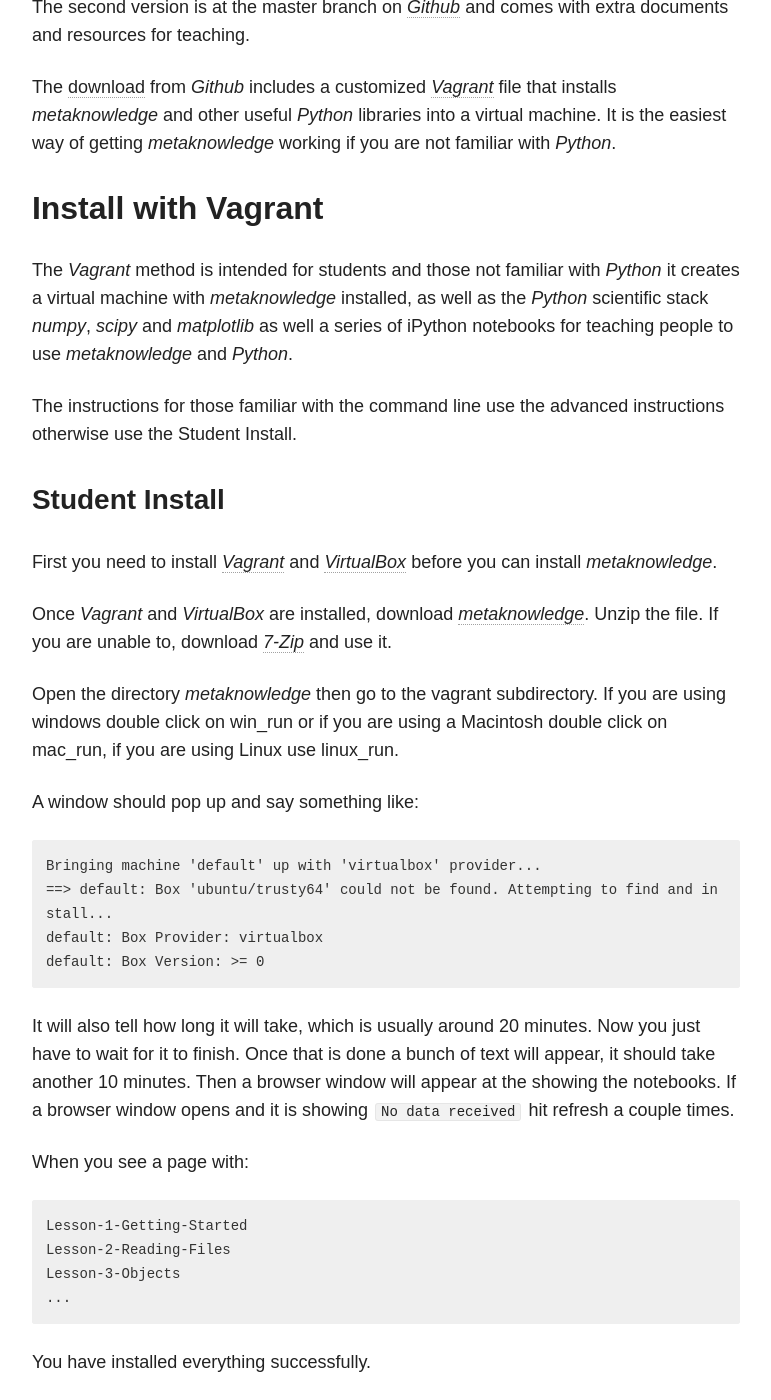
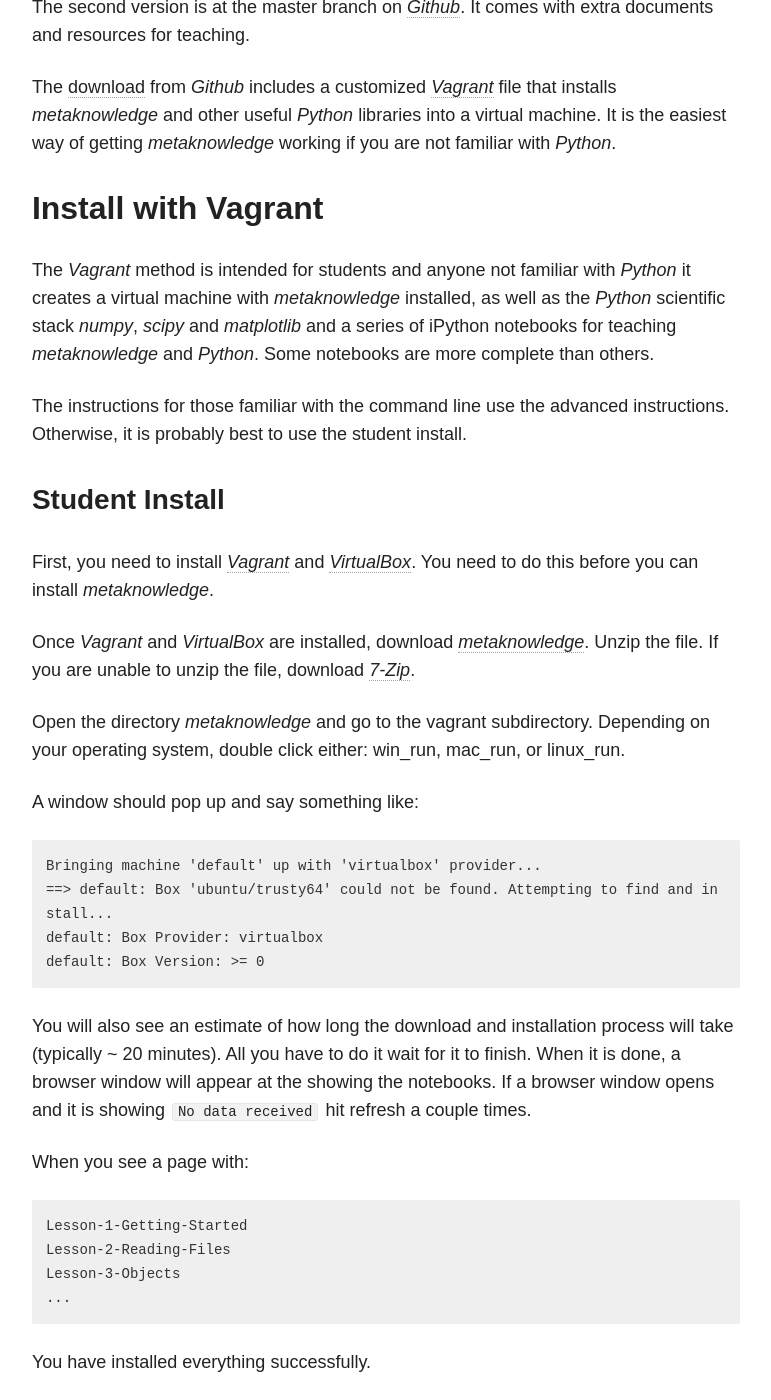
Before and after one commit to UWNETLAB/metaknowledge, a Jekyll site: the page built from documentation/index.md, in a window 1280 px wide and 1400 px high, scrolled down 1366 px. Shown: the whole window, without its empty margins (254-1025 px from the left). Built offline with Jekyll 4.4.1, drawn with Linux system fonts in a browser that asks for light colours; nearby versions of some CDN libraries; some of the changed text lies outside the part shown.

Commit message:
edited installation instructions

```diff
--- a/documentation/index.md
+++ b/documentation/index.md
@@ -27,29 +27,29 @@
 
 ##<a name="Installing"></a>Installation
 
-_metaknowledge_ has two distributions the simplest is found under the release branch of the [git repo](https://github.com/networks-lab/metaknowledge/tree/release). This can be installed the usual way with pip
+_metaknowledge_ has two distributions. The simplest is found under the release branch of the [git repo](https://github.com/networks-lab/metaknowledge/tree/release), which can be installed the usual way with pip:
 
 {% highlight bash %}
 pip3 install metaknowledge
 {% endhighlight %}
 
-The second version is at the master branch on [_Github_](https://github.com/networks-lab/metaknowledge) and comes with extra documents and resources for teaching.
+The second version is at the master branch on [_Github_](https://github.com/networks-lab/metaknowledge). It comes with extra documents and resources for teaching.
 
 The [download](https://github.com/networks-lab/metaknowledge/archive/master.zip) from _Github_ includes a customized [_Vagrant_](https://www.vagrantup.com) file that installs _metaknowledge_ and other useful _Python_ libraries into a virtual machine. It is the easiest way of getting _metaknowledge_ working if you are not familiar with _Python_.
 
 ##Install with Vagrant
 
-The _Vagrant_ method is intended for students and those not familiar with _Python_ it creates a virtual machine with _metaknowledge_ installed, as well as the _Python_ scientific stack _numpy_, _scipy_ and _matplotlib_ as well a series of iPython notebooks for teaching people to use _metaknowledge_ and _Python_.
+The _Vagrant_ method is intended for students and anyone not familiar with _Python_ it creates a virtual machine with _metaknowledge_ installed, as well as the _Python_ scientific stack _numpy_, _scipy_ and _matplotlib_ and a series of iPython notebooks for teaching _metaknowledge_ and _Python_. Some notebooks are more complete than others.
 
-The instructions for those familiar with the command line use the advanced instructions otherwise use the Student Install.
+The instructions for those familiar with the command line use the advanced instructions. Otherwise, it is probably best to use the student install.
 
 ###<a name="Students">Student Install
 
-First you need to install [_Vagrant_](https://www.vagrantup.com/downloads.html) and [_VirtualBox_](https://www.virtualbox.org/wiki/Downloads) before you can install _metaknowledge_.
+First, you need to install [_Vagrant_](https://www.vagrantup.com/downloads.html) and [_VirtualBox_](https://www.virtualbox.org/wiki/Downloads). You need to do this before you can install _metaknowledge_.
 
-Once _Vagrant_ and _VirtualBox_ are installed, download [_metaknowledge_](https://github.com/networks-lab/metaknowledge/archive/master.zip). Unzip the file. If you are unable to, download [_7-Zip_](http://www.7-zip.org/) and use it.
+Once _Vagrant_ and _VirtualBox_ are installed, download [_metaknowledge_](https://github.com/networks-lab/metaknowledge/archive/master.zip). Unzip the file. If you are unable to unzip the file, download [_7-Zip_](http://www.7-zip.org/).
 
-Open the directory _metaknowledge_ then go to the vagrant subdirectory. If you are using windows double click on win\_run or if you are using a Macintosh double click on mac\_run, if you are using Linux use linux\_run.
+Open the directory _metaknowledge_ and go to the vagrant subdirectory. Depending on your operating system, double click either: win\_run, mac\_run, or linux\_run.
 
 A window should pop up and say something like:
 
@@ -59,7 +59,7 @@
     default: Box Provider: virtualbox
     default: Box Version: >= 0
 
-It will also tell how long it will take, which is usually around 20 minutes. Now you just have to wait for it to finish. Once that is done a bunch of text will appear, it should take another 10 minutes. Then a browser window will appear at the showing the notebooks. If a browser window opens and it is showing `No data received` hit refresh a couple times.
+You will also see an estimate of how long the download and installation process will take (typically ~ 20 minutes). All you have to do it wait for it to finish. When it is done, a browser window will appear at the showing the notebooks. If a browser window opens and it is showing `No data received` hit refresh a couple times.
 
 When you see a page with:
 
@@ -97,6 +97,6 @@
 
 ## Install without Vagrant
 
-Installing without _Vagrant_ is done with [setuptools](https://pypi.python.org/pypi/setuptools). Go to the metaknowledge directory and run `python3 setup.py install`. This is the same version as the that on PyPi with some extra development command line tools.
+Installing without _Vagrant_ is done with [setuptools](https://pypi.python.org/pypi/setuptools). Go to the metaknowledge directory and run `python3 setup.py install`. This is the same version that is installed via pip plus some extra development command line tools.
 
 {% include docsFooter.md %}
```
Also changed, not shown: other parts of documentation/index.md (+1 -1 lines).
